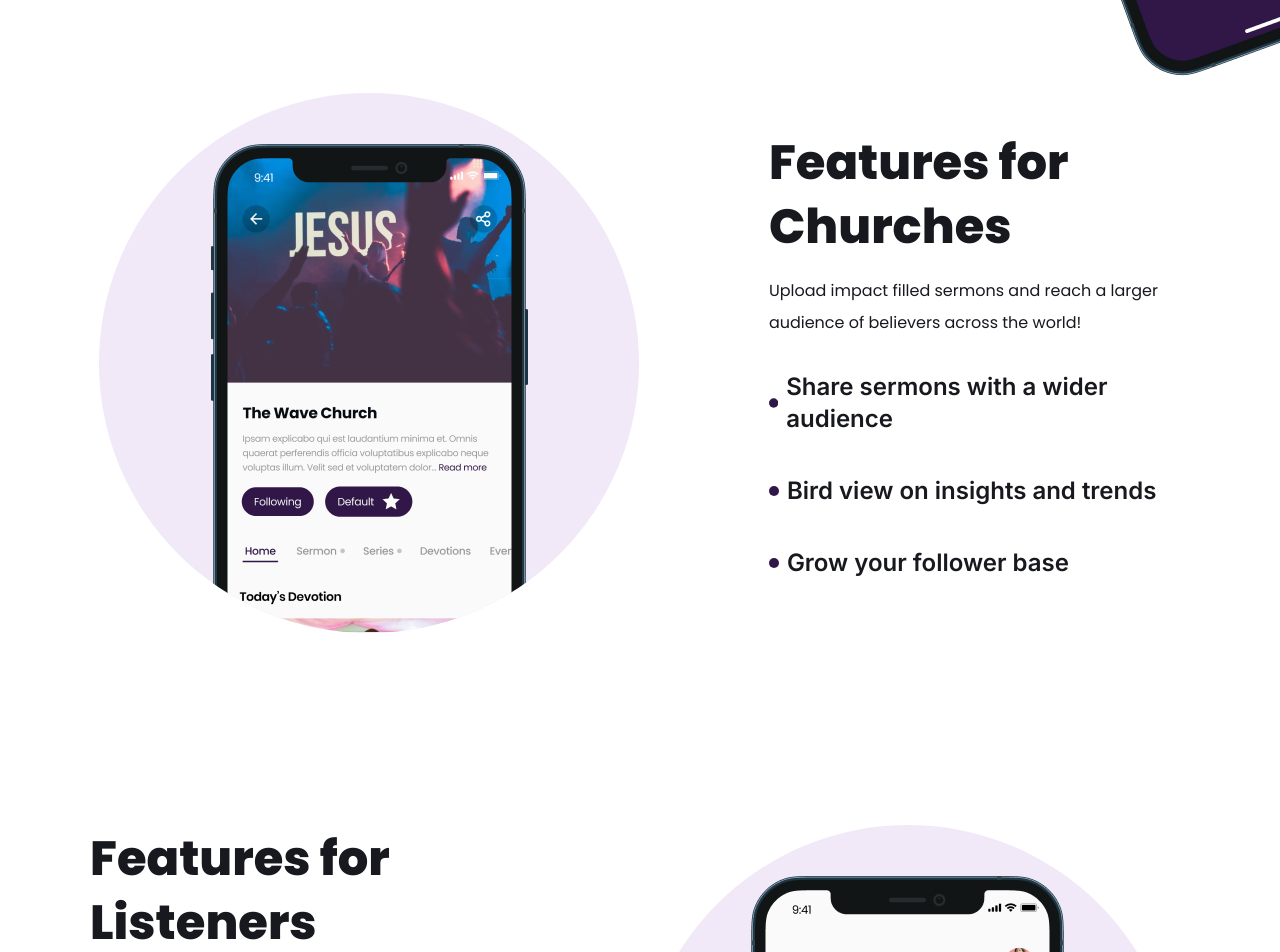
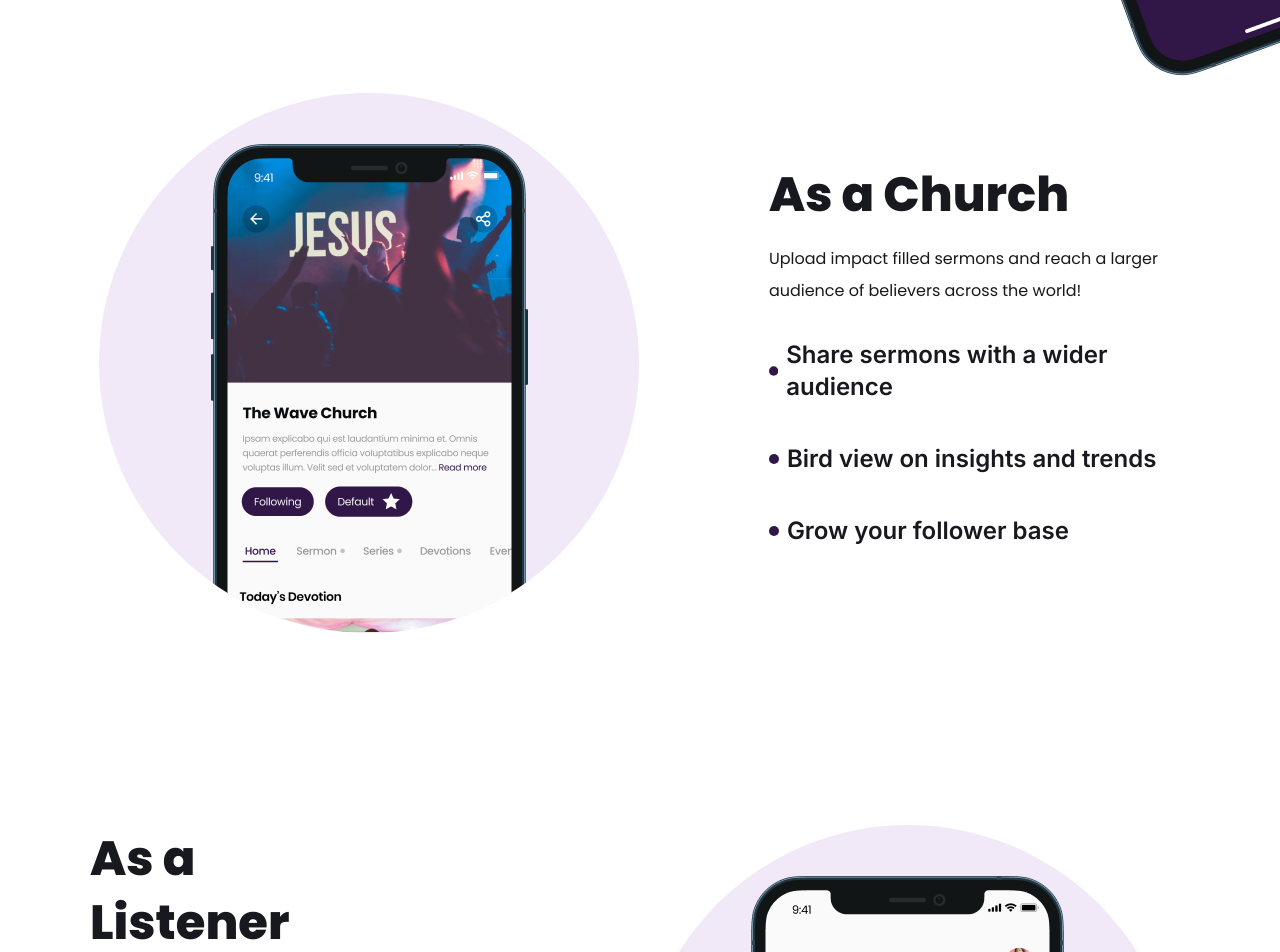
Before and after one commit to Pariola-droid/church-rush, a Vue app: page / in a window 1280 px wide. Shown: the part 880-1832 px from the top of the page. Built offline with nearby package versions, Linux system fonts and the light colour scheme; a web font is replaced by a local one.

Commit message:
Changed header text in features section

```diff
--- a/src/components/landing/FeaturesCH.vue
+++ b/src/components/landing/FeaturesCH.vue
@@ -9,7 +9,7 @@
 
             <div class="content">
                 <h1>
-                    Features for Churches
+                    As a Church
                 </h1>
 
                 <p>
--- a/src/components/landing/FeaturesLI.vue
+++ b/src/components/landing/FeaturesLI.vue
@@ -3,7 +3,7 @@
       <div class="wrapper">
             <div class="content">
                 <h1>
-                    Features for Listeners
+                    As a Listener
                 </h1>
 
                 <p>
```
